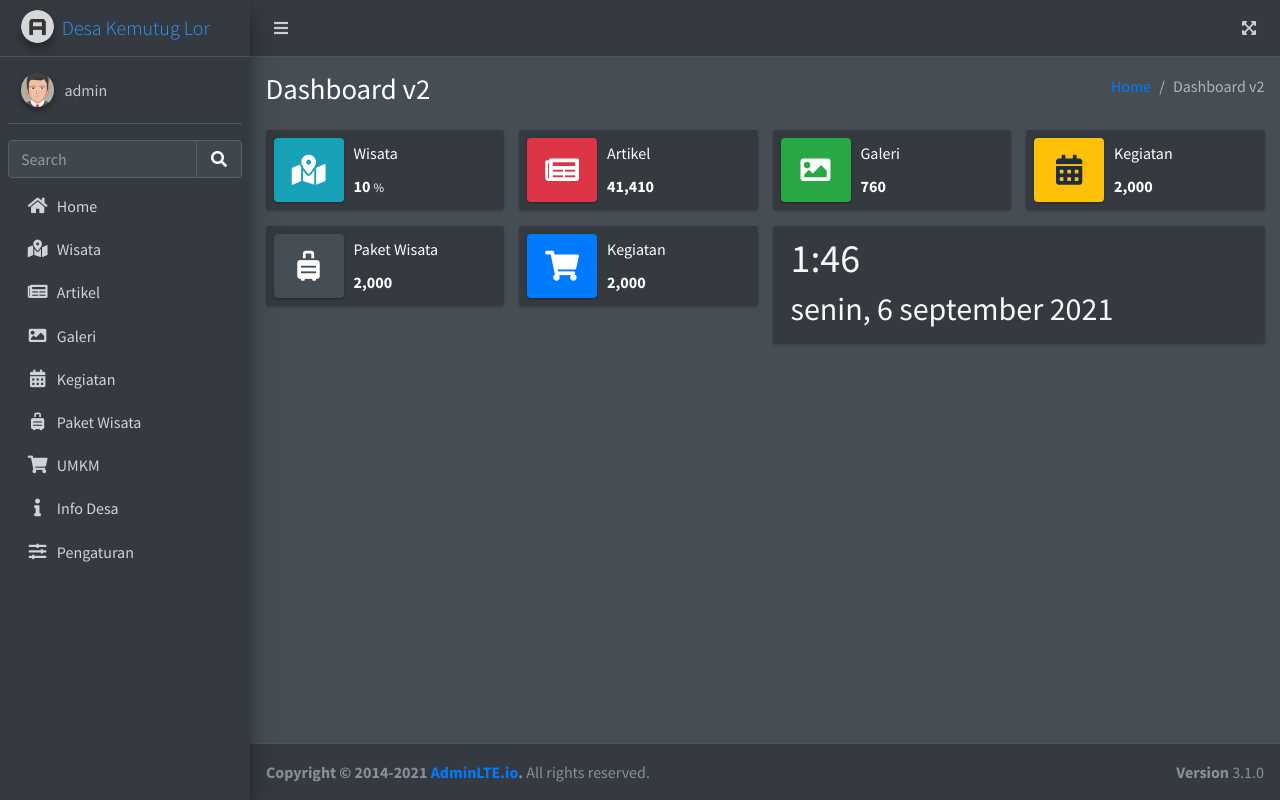
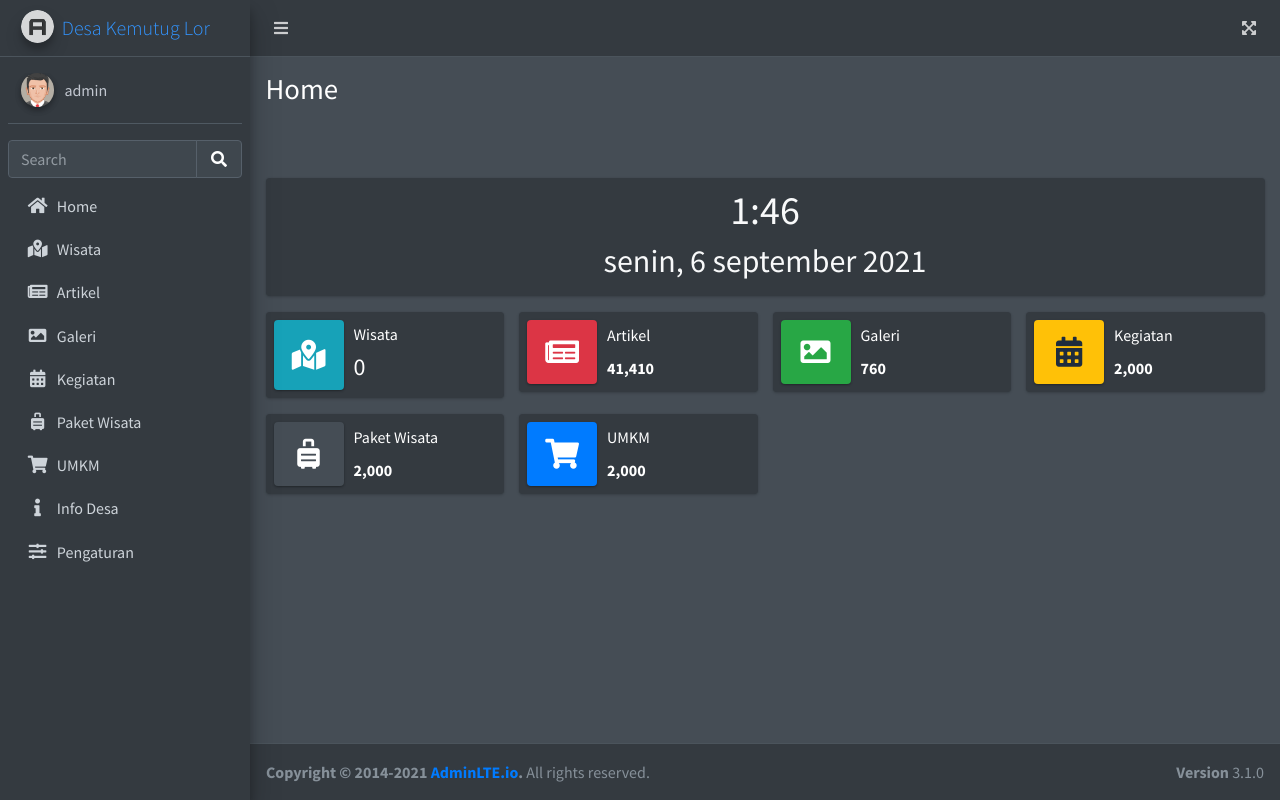
Before and after one commit to muhammadalviawliya/web-desa-wisata-kemutug-lor, a PHP site: page /adminn/index.php in a window 1280 px wide. Run offline with PHP 8.4, Linux system fonts and the light colour scheme; data that the repository does not hold is empty; some libraries are stand-ins or nearby versions.

Commit message:
jam dan tanggal

```diff
--- a/adminn/index.php
+++ b/adminn/index.php
@@ -146,7 +146,7 @@
               </a>
             </li>
             <li class="nav-item">
-              <a href="./index.html" class="nav-link">
+              <a href="pengaturan.php" class="nav-link">
                 <i class="nav-icon fas fa-sliders-h"></i>
                 <p>
                   Pengaturan
@@ -167,13 +167,7 @@
         <div class="container-fluid">
           <div class="row mb-2">
             <div class="col-sm-6">
-              <h1 class="m-0">Dashboard v2</h1>
-            </div><!-- /.col -->
-            <div class="col-sm-6">
-              <ol class="breadcrumb float-sm-right">
-                <li class="breadcrumb-item"><a href="#">Home</a></li>
-                <li class="breadcrumb-item active">Dashboard v2</li>
-              </ol>
+              <h1 class="m-0">Home</h1>
             </div><!-- /.col -->
           </div><!-- /.row -->
         </div><!-- /.container-fluid -->
@@ -183,17 +177,59 @@
       <!-- Main content -->
       <section class="content">
         <div class="container-fluid">
+          <div class="info-box mb-3 mt-5">
+            <div class="info-box-content">
+              <span class="info-box-text text-light">
+                <h1 class="text-center" id="jam"></h1>
+                <h2 class="text-center" id="tanggal"></h2>
+                <script>
+                  window.setTimeout("waktu()", 1000);
+
+                  function waktu() {
+                    var waktu = new Date();
+                    setTimeout("waktu()", 1000);
+                    document.getElementById("jam").innerHTML = waktu.getHours() + ":" + String(waktu.getMinutes()).padStart(2, "0");
+                  }
+                </script>
+                <script>
+                  var tw = new Date();
+                  if (tw.getTimezoneOffset() == 0)(a = tw.getTime() + (7 * 60 * 60 * 1000))
+                  else(a = tw.getTime());
+                  tw.setTime(a);
+                  var tahun = tw.getFullYear();
+                  var hari = tw.getDay();
+                  var bulan = tw.getMonth();
+                  var tanggal = tw.getDate();
+                  var hariarray = new Array("minggu,", "senin,", "selasa,", "rabu,", "kamis,", "jumat,", "sabtu,");
+                  var bulanarray = new Array("januari", "februari", "maret", "april", "mei", "juni", "juli", "agustus", "september", "oktober", "november", "desember");
+                  document.getElementById("tanggal").innerHTML = hariarray[hari] + " " + tanggal + " " + bulanarray[bulan] + " " + tahun;
+                </script>
+              </span>
+            </div>
+            <!-- /.info-box-content -->
+          </div>
+          <!-- /.info-box -->
           <!-- Info boxes -->
           <div class="row">
             <div class="col-12 col-sm-6 col-md-3">
               <div class="info-box">
                 <span class="info-box-icon bg-info elevation-1"><i class="fas fa-map-marked-alt"></i></span>
+                <?php
+                // https://www.malasngoding.com
 
+                // menghubungkan dengan koneksi database
+                include '../koneksi.php';
+
+                // mengambil data barang
+                $data_wisata = mysqli_query($koneksi, "SELECT * FROM wisata");
+
+                // menghitung data barang
+                $jumlah_wisata = mysqli_num_rows($data_wisata);
+                ?>
                 <div class="info-box-content">
                   <span class="info-box-text">Wisata</span>
                   <span class="info-box-number">
-                    10
-                    <small>%</small>
+                    <h4> <?php echo $jumlah_wisata; ?></h4>
                   </span>
                 </div>
                 <!-- /.info-box-content -->
@@ -262,43 +298,8 @@
                 <span class="info-box-icon bg-primary elevation-1"><i class="fas fa-shopping-cart"></i></span>
 
                 <div class="info-box-content">
-                  <span class="info-box-text">Kegiatan</span>
+                  <span class="info-box-text">UMKM</span>
                   <span class="info-box-number">2,000</span>
-                </div>
-                <!-- /.info-box-content -->
-              </div>
-              <!-- /.info-box -->
-            </div>
-            <!-- /.col -->
-            <div class="col-12 col-lg-6 col-md-3">
-              <div class="info-box mb-3">
-                <div class="info-box-content">
-                  <span class="info-box-text text-light">
-                    <h1 id="jam"></h1>
-                    <h2 id="tanggal"></h2>
-                    <script>
-                      window.setTimeout("waktu()", 1000);
-
-                      function waktu() {
-                        var waktu = new Date();
-                        setTimeout("waktu()", 1000);
-                        document.getElementById("jam").innerHTML = waktu.getHours() + ":" + String(waktu.getMinutes()).padStart(2, "0");
-                      }
-                    </script>
-                    <script>
-                      var tw = new Date();
-                      if (tw.getTimezoneOffset() == 0)(a = tw.getTime() + (7 * 60 * 60 * 1000))
-                      else(a = tw.getTime());
-                      tw.setTime(a);
-                      var tahun = tw.getFullYear();
-                      var hari = tw.getDay();
-                      var bulan = tw.getMonth();
-                      var tanggal = tw.getDate();
-                      var hariarray = new Array("minggu,", "senin,", "selasa,", "rabu,", "kamis,", "jumat,", "sabtu,");
-                      var bulanarray = new Array("januari", "februari", "maret", "april", "mei", "juni", "juli", "agustus", "september", "oktober", "november", "desember");
-                      document.getElementById("tanggal").innerHTML = hariarray[hari] + " " + tanggal + " " + bulanarray[bulan] + " " + tahun;
-                    </script>
-                  </span>
                 </div>
                 <!-- /.info-box-content -->
               </div>
@@ -308,6 +309,8 @@
           </div>
           <!-- /.row -->
 
+
+        </div>
         <!-- /.row -->
     </div>
     <!--/. container-fluid -->
```
Lines whose indentation alone changed are shown as unchanged.
